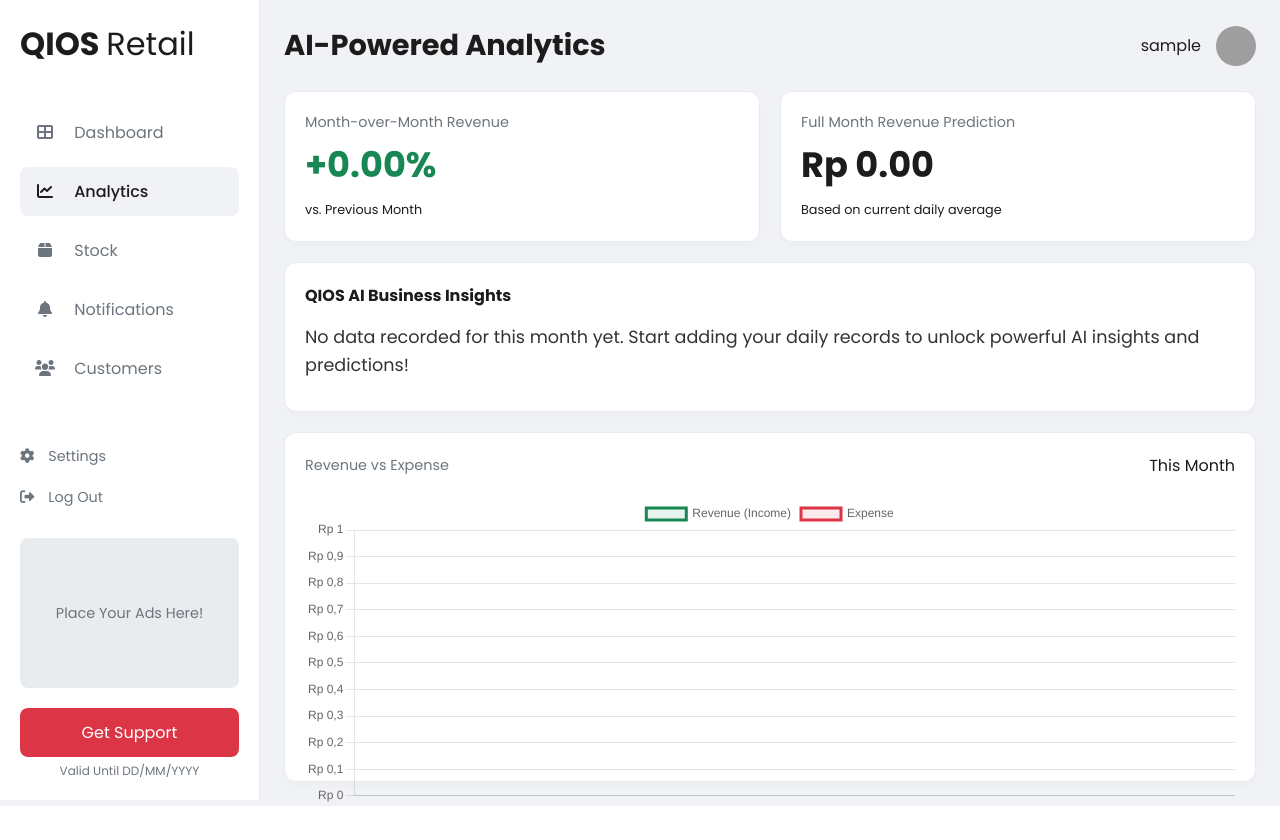
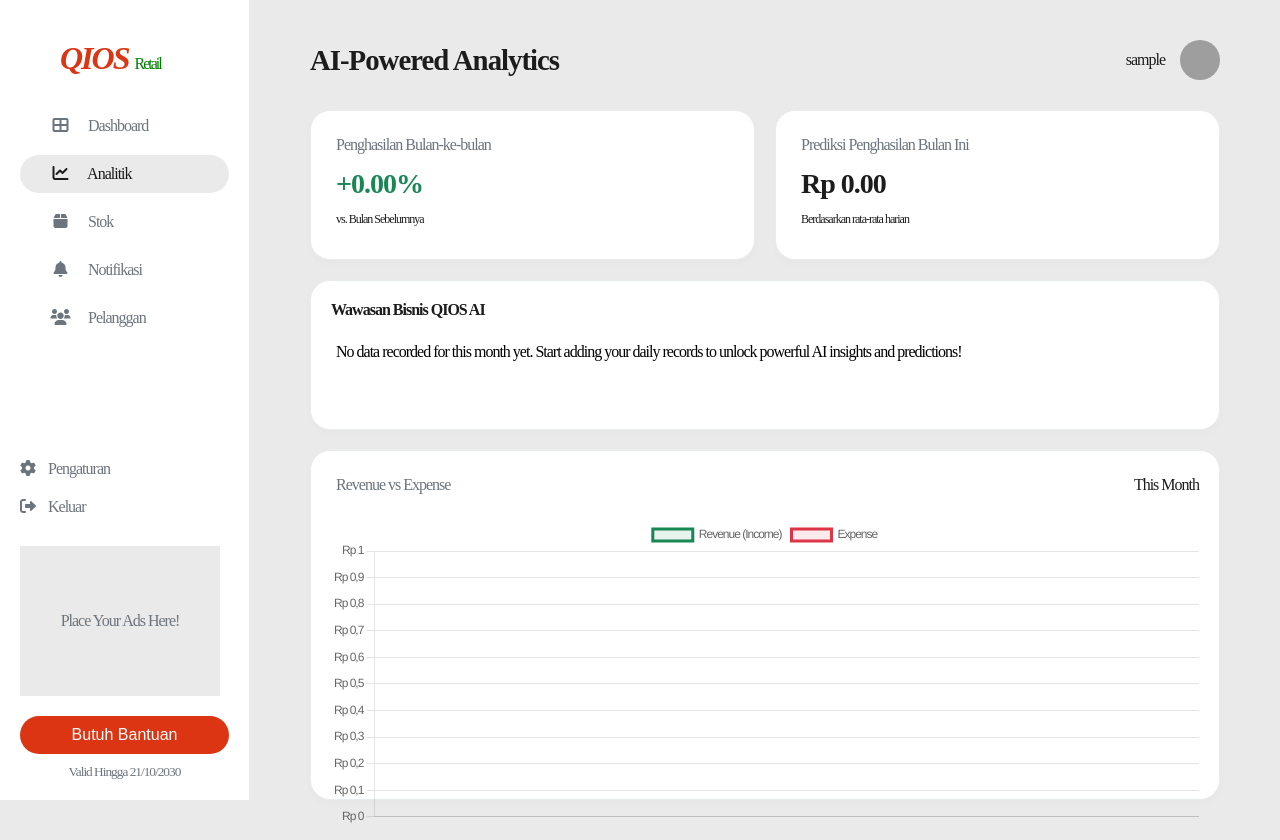
Before and after one commit to buburbaritodiaduk/Quality-Integrated-Omni-System, a Django app: page /analytics/ in a window 1280 px wide. Before the commit the page ends 806 px from the top, so only its background shows below. Run offline with Django 4.2, Linux system fonts and the light colour scheme; the visitor is signed in with stand-in values (Sample User, id 1); data that the repository does not hold is empty; some libraries are stand-ins or nearby versions; grey boxes are pictures that could not be loaded.

Commit message:
Rapihin UI/UX, ganti bahasa ke Indonesia.

```diff
--- a/static/css/style.css
+++ b/static/css/style.css
@@ -1,10 +1,10 @@
 :root {
-    --bg-color: #f0f2f5;
+    --bg-color: #eaeaea;
     --sidebar-bg: #ffffff;
     --card-bg: #ffffff;
     --text-primary: #1c1c1c;
     --text-secondary: #6c757d;
-    --accent-color: #dc3545;
+    --accent-color: #dc3514;
     --border-color: #e9ecef;
 }
 
@@ -15,10 +15,16 @@
 }
 
 body {
-    font-family: 'Poppins', sans-serif;
+    font-family: 'Montserrat';
+    letter-spacing: -1px;
     background-color: var(--bg-color);
     color: var(--text-primary);
     display: flex;
+}
+
+.card, .date-picker {
+    border-radius: 20px;
+    box-shadow: 0 4px 12px rgba(0,0,0,0.05);
 }
 
 .main-container {
@@ -27,7 +33,7 @@ body {
 }
 
 .sidebar {
-    width: 260px;
+    width: 250px;
     background-color: var(--sidebar-bg);
     display: flex;
     flex-direction: column;
@@ -38,16 +44,24 @@ body {
 }
 
 .sidebar-header h1 {
+    font-style: italic;
+    letter-spacing: -2px;
+    margin-top: 20px;
+    margin-left: 40px;
+    color: var( --accent-color);
     font-size: 2rem;
     font-weight: 700;
 }
 
 .sidebar-header .header-retail {
-    font-weight: 400;
+    font-style: normal;
+    color: #008000;
+    font-size: 1rem;
+    font-weight: 500;
 }
 
 .sidebar-nav {
-    margin-top: 40px;
+    margin-top: 30px;
     flex-grow: 1;
 }
 
@@ -64,9 +78,9 @@ body {
     color: var(--text-secondary);
     font-size: 1rem;
     display: block;
-    padding: 12px 15px;
-    border-radius: 8px;
-    transition: background-color 0.3s, color 0.3s;
+    padding: 10px 30px;
+    border-radius: 20px;
+    transition: background-color 0.25s, color 0.25s;
 }
 
 .sidebar-nav a i {
@@ -82,7 +96,7 @@ body {
 }
 
 .sidebar-footer {
-    font-size: 0.9rem;
+    font-size: 1rem;
 }
 
 .sidebar-footer .sidebar-section a {
@@ -98,8 +112,8 @@ body {
 
 .ad-placeholder {
     height: 150px;
-    background-color: #e9ecef;
-    border-radius: 8px;
+    width: 200px;
+    background-color: var(--bg-color);
     display: flex;
     align-items: center;
     justify-content: center;
@@ -109,15 +123,15 @@ body {
 
 .support-btn {
     width: 100%;
-    padding: 12px;
+    padding: 10px;
     background-color: var(--accent-color);
     color: white;
     border: none;
-    border-radius: 8px;
-    font-family: 'Poppins', sans-serif;
+    border-radius: 20px;
+    font-family: 'Montserrat', sans-serif;
     font-size: 1rem;
     cursor: pointer;
-    margin-bottom: 5px;
+    margin-bottom: 10px;
 }
 
 .sidebar-footer small {
@@ -128,15 +142,16 @@ body {
 
 .main-content {
     flex-grow: 1;
-    margin-left: 260px;
-    padding: 24px;
+    margin-left: 270px;
+    margin-right: 20px;
+    padding: 40px;
 }
 
 .dashboard-header {
     display: flex;
     justify-content: space-between;
     align-items: center;
-    margin-bottom: 24px;
+    margin-bottom: 30px;
 }
 
 .header-left h2 {
@@ -152,8 +167,8 @@ body {
     display: flex;
     align-items: center;
     background-color: white;
-    padding: 8px 12px;
-    border-radius: 8px;
+    padding: 4px 15px;
+    border-radius: 20px;
     border: 1px solid var(--border-color);
     cursor: pointer;
 }
@@ -161,8 +176,7 @@ body {
 .date-picker input {
     border: none;
     outline: none;
-    font-family: 'Poppins', sans-serif;
-    font-size: 0.9rem;
+    font-size: 0.75rem;
     background-color: transparent;
 }
 
@@ -173,7 +187,7 @@ body {
 
 
 .header-right i {
-    font-size: 1.2rem;
+    font-size: 1rem;
     margin: 0 10px;
     cursor: pointer;
 }
@@ -196,28 +210,33 @@ body {
 .card {
     background-color: var(--card-bg);
     padding: 20px;
-    border-radius: 12px;
+    border-radius: 20px;
     box-shadow: 0 4px 8px rgba(0,0,0,0.02);
     border: 1px solid var(--border-color);
 }
 
 .card p {
     color: var(--text-secondary);
-    font-size: 0.9rem;
+    font-size: 1rem;
+    padding: 5px;
 }
 
 .card h2 {
-    font-size: 2.2rem;
-    margin: 5px 0;
+    font-size: 1.75rem;
+    font-weight: 700;
+    margin: 4px 0;
+    padding: 5px;
 }
 
 .card small {
-    font-size: 0.8rem;
+    font-size: 0.75rem;
+    padding: 5px;
 }
 
 .card-large {
     grid-column: span 2;
     grid-row: span 2;
+    padding: 20px;
 }
 
 #sales-chart, #customer-order, #user-activity {
@@ -314,16 +333,16 @@ body {
 }
 
 .add-record-btn {
+    width: 180px;
     background-color: var(--accent-color);
     color: white;
     border: none;
-    padding: 10px 20px;
-    border-radius: 8px;
-    font-family: 'Poppins', sans-serif;
-    font-size: 0.9rem;
+    padding: 5px 20px;
+    border-radius: 5px;
+    font-size: 0.75 rem;
     font-weight: 500;
     cursor: pointer;
-    transition: background-color 0.3s;
+    transition: background-color 0.25s;
     margin-left: 20px;
 }
 .add-record-btn:hover {
--- a/templates/main/analytics.html
+++ b/templates/main/analytics.html
@@ -26,22 +26,22 @@
         <div class="dashboard-grid" style="grid-template-columns: 1fr 1fr;">
 
             <div class="card" style="grid-column: span 1;">
-                <p>Month-over-Month Revenue</p>
+                <p>Penghasilan Bulan-ke-bulan</p>
                 <h2 style="color: {% if mom_change_value < 0 %}#dc3545{% else %}#198754{% endif %};">
                     {{ mom_change }}%
                 </h2>
-                <small>vs. Previous Month</small>
+                <small>vs. Bulan Sebelumnya</small>
             </div>
 
             <div class="card" style="grid-column: span 1;">
-                <p>Full Month Revenue Prediction</p>
+                <p>Prediksi Penghasilan Bulan Ini</p>
                 <h2>{{ predicted_revenue_formatted }}</h2>
-                <small>Based on current daily average</small>
+                <small>Berdasarkan rata-rata harian</small>
             </div>
 
             <div class="card" style="grid-column: span 2; grid-row: span 1;">
-                <h4>QIOS AI Business Insights</h4>
-                <p style="font-size: 1.1rem; color: #333; margin-top: 15px; line-height: 1.6;">
+                <h4>Wawasan Bisnis QIOS AI</h4>
+                <p style="font-size: 1rem; color: #000000; margin-top: 15px; line-height: 1.6;">
                     {{ ai_advice }}
                 </p>
             </div>
--- a/templates/main/sidebar.html
+++ b/templates/main/sidebar.html
@@ -9,26 +9,26 @@
                 <a href="{% url 'dashboard' %}"><i class="fas fa-th-large"></i> Dashboard</a>
             </li>
             <li {% if request.resolver_match.url_name == 'analytics' %}class="active"{% endif %}>
-                <a href="{% url 'analytics' %}"><i class="fas fa-chart-line"></i> Analytics</a>
+                <a href="{% url 'analytics' %}"><i class="fas fa-chart-line"></i> Analitik</a>
             </li>
-            <li><a href="#"><i class="fas fa-box"></i> Stock</a></li>
-            <li><a href="#"><i class="fas fa-bell"></i> Notifications</a></li>
-            <li><a href="#"><i class="fas fa-users"></i> Customers</a></li>
+            <li><a href="#"><i class="fas fa-box"></i> Stok</a></li>
+            <li><a href="#"><i class="fas fa-bell"></i> Notifikasi</a></li>
+            <li><a href="#"><i class="fas fa-users"></i> Pelanggan</a></li>
         </ul>
     </nav>
     <div class="sidebar-footer">
         <div class="sidebar-section">
-            <a href="#"><i class="fas fa-cog"></i> Settings</a>
+            <a href="#"><i class="fas fa-cog"></i> Pengaturan</a>
         </div>
         <div class="sidebar-section">
-            <a href="{% url 'logout' %}"><i class="fas fa-sign-out-alt"></i> Log Out</a>
+            <a href="{% url 'logout' %}"><i class="fas fa-sign-out-alt"></i> Keluar</a>
         </div>
         <div class="ad-placeholder">
             <p>Place Your Ads Here!</p>
         </div>
         <div class="support-section">
-            <button class="support-btn">Get Support</button>
-            <small>Valid Until DD/MM/YYYY</small>
+            <button class="support-btn">Butuh Bantuan</button>
+            <small>Valid Hingga 21/10/2030</small>
         </div>
     </div>
 </aside>
```
Also changed, not shown: static/css/auth.css (+4 -4 lines), templates/main/dashboard.html (+20 -20 lines).
